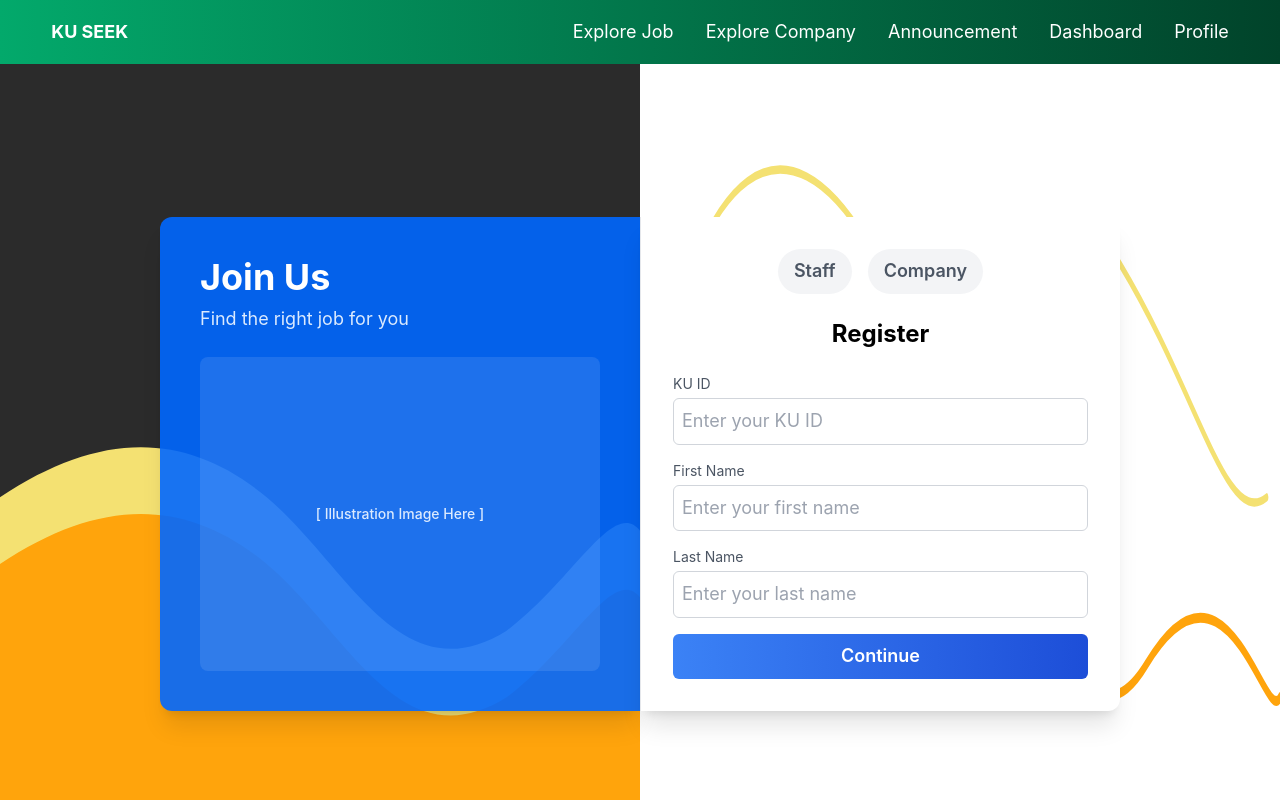
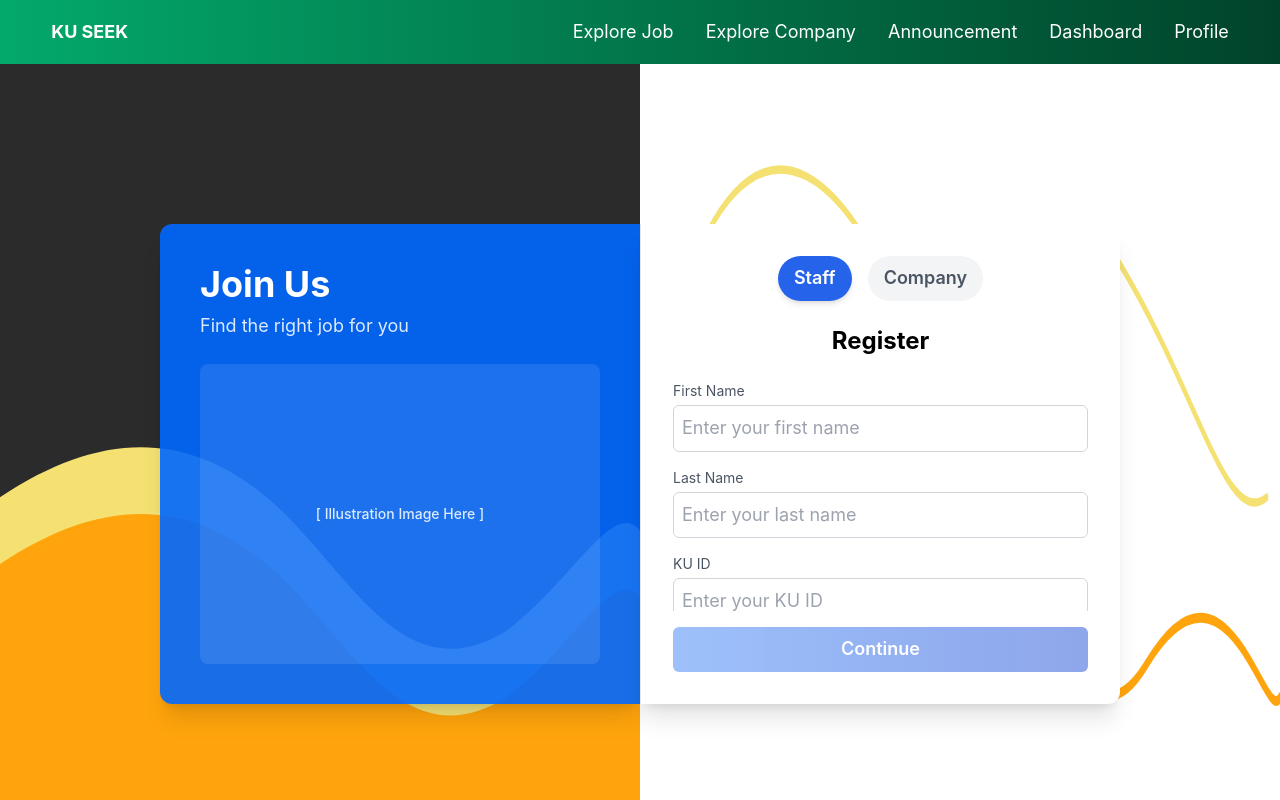
Before and after one commit to KU-jobapp-guys/KU-Seek, a Vue app in the folder frontend/: page /registration in a window 1280 px wide. Shown: the top 800 px of the page. Built offline with nearby package versions, Linux system fonts and the light colour scheme.

Commit message:
added form layout

```diff
--- a/frontend/src/views/registration.vue
+++ b/frontend/src/views/registration.vue
@@ -76,15 +76,15 @@
 
       <!-- Register Box -->
       <div
-        class="bg-white rounded-r-xl shadow-xl p-8 h-full w-[37.5%] border-l border-gray-200"
+        class="bg-white rounded-r-xl shadow-xl p-8 w-[37.5%] border-l border-gray-200 flex flex-col h-[60vh] overflow-hidden"
       >
         <!-- Tabs -->
-        <div class="flex justify-center mb-6 space-x-4">
+        <div class="flex justify-center mb-6 space-x-4 flex-shrink-0">
           <button
-            @click="$emit('update:role', 'staff')"
+            @click="form_role = 'staff'"
             :class="[
               'px-4 py-2 rounded-full font-semibold transition',
-              props.role === 'staff'
+              form_role === 'staff'
                 ? 'bg-blue-600 text-white shadow-md'
                 : 'bg-gray-100 text-gray-600 hover:bg-gray-200'
             ]"
@@ -92,10 +92,10 @@
             Staff
           </button>
           <button
-            @click="$emit('update:role', 'company')"
+            @click="form_role = 'company'"
             :class="[
               'px-4 py-2 rounded-full font-semibold transition',
-              props.role === 'company'
+              form_role === 'company'
                 ? 'bg-blue-600 text-white shadow-md'
                 : 'bg-gray-100 text-gray-600 hover:bg-gray-200'
             ]"
@@ -104,24 +104,17 @@
           </button>
         </div>
 
-        <h2 class="text-2xl font-bold text-center mb-6">Register</h2>
+        <h2 class="text-2xl font-bold text-center mb-6 flex-shrink-0">Register</h2>
 
-        <!-- Registration Form -->
-        <form class="space-y-4">
+        <!-- Scrollable Fields -->
+        <div class="flex-1 overflow-y-auto space-y-4">
+          <form @submit.prevent="handleSubmit" class="space-y-4">
             <!-- Shared Fields -->
-          <div>
-            <label class="block text-gray-600 text-sm mb-1">KU ID</label>
-            <input
-              type="text"
-              class="w-full border border-gray-300 rounded-md p-2 focus:outline-none focus:ring-2 focus:ring-blue-500"
-              placeholder="Enter your KU ID"
-            />
-          </div>
-
             <div>
               <label class="block text-gray-600 text-sm mb-1">First Name</label>
               <input
                 type="text"
+                v-model="form.firstName"
                 class="w-full border border-gray-300 rounded-md p-2 focus:outline-none focus:ring-2 focus:ring-blue-500"
                 placeholder="Enter your first name"
               />
@@ -131,17 +124,31 @@
               <label class="block text-gray-600 text-sm mb-1">Last Name</label>
               <input
                 type="text"
+                v-model="form.lastName"
                 class="w-full border border-gray-300 rounded-md p-2 focus:outline-none focus:ring-2 focus:ring-blue-500"
                 placeholder="Enter your last name"
               />
             </div>
 
             <!-- Role-specific Fields -->
-          <template v-if="props.role === 'company'">
+            <template v-if="form_role === 'staff'">
+              <div>
+                <label class="block text-gray-600 text-sm mb-1">KU ID</label>
+                <input
+                  type="text"
+                  v-model="form.kuId"
+                  class="w-full border border-gray-300 rounded-md p-2 focus:outline-none focus:ring-2 focus:ring-blue-500"
+                  placeholder="Enter your KU ID"
+                />
+              </div>
+            </template>
+
+            <template v-else-if="form_role === 'company'">
               <div>
                 <label class="block text-gray-600 text-sm mb-1">Company Name</label>
                 <input
                   type="text"
+                  v-model="form.companyName"
                   class="w-full border border-gray-300 rounded-md p-2 focus:outline-none focus:ring-2 focus:ring-blue-500"
                   placeholder="Enter your company name"
                 />
@@ -150,28 +157,51 @@
                 <label class="block text-gray-600 text-sm mb-1">Business Email</label>
                 <input
                   type="email"
+                  v-model="form.businessEmail"
                   class="w-full border border-gray-300 rounded-md p-2 focus:outline-none focus:ring-2 focus:ring-blue-500"
                   placeholder="Enter your company email"
                 />
               </div>
             </template>
+          </form>
+        </div>
 
+        <!-- Submit Button -->
         <button
-            type="submit"
-            class="w-full mt-4 bg-gradient-to-r from-blue-500 to-blue-700 text-white font-semibold py-2 rounded-md hover:opacity-90 transition"
+          type="button"
+          @click="handleSubmit"
+          :disabled="!isFormValid"
+          class="w-full mt-4 bg-gradient-to-r from-blue-500 to-blue-700 text-white font-semibold py-2 rounded-md hover:opacity-90 transition disabled:opacity-50 disabled:cursor-not-allowed flex-shrink-0"
         >
           Continue
         </button>
-        </form>
       </div>
     </div>
   </div>
 </template>
 
 <script setup lang="ts">
-const props = defineProps({
-  role: String,
+import { reactive, ref, computed } from 'vue'
+
+const form_role = ref<'staff' | 'company'>('staff')
+
+const form = reactive({
+  kuId: '',
+  firstName: '',
+  lastName: '',
+  companyName: '',
+  businessEmail: '',
 })
 
-const emit = defineEmits(['update:role'])
+const isFormValid = computed(() => {
+  if (!form.firstName || !form.lastName) return false
+  if (form_role.value === 'staff') {
+    return !!form.kuId
+  }
+  return form.companyName && form.businessEmail
+})
+
+function handleSubmit() {
+  alert(`Form submitted for ${form_role.value}: ` + JSON.stringify(form, null, 2))
+}
 </script>
```
Lines whose indentation alone changed are shown as unchanged.
